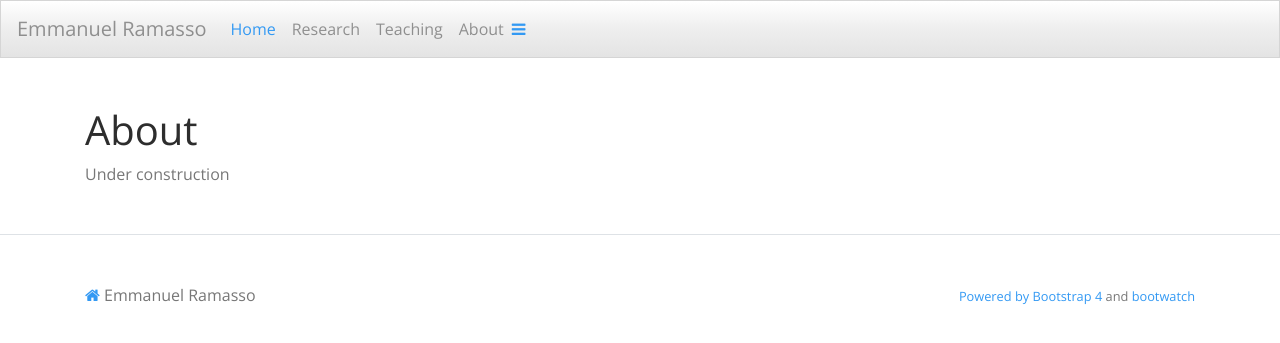
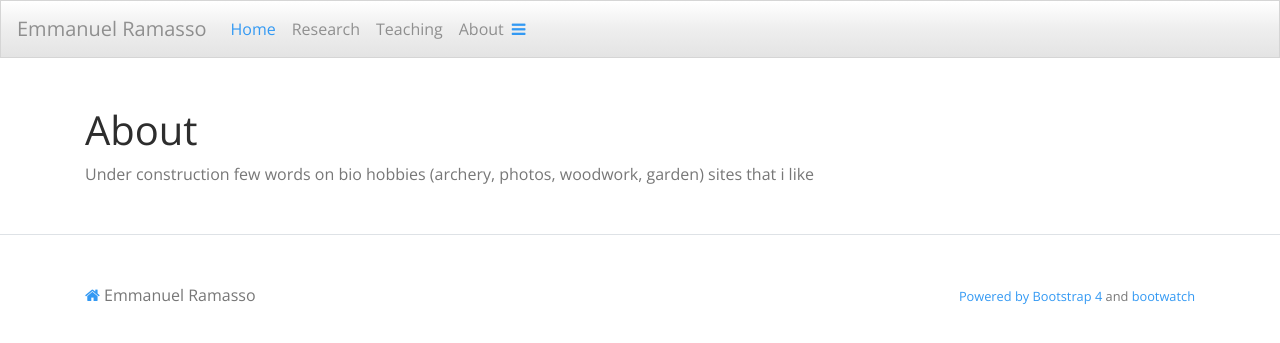
Before and after one commit to emmanuelramasso/emmanuelramasso.github.io, a Jekyll site: the page built from About.html, in a window 1280 px wide. Shown: the top 343 px of the page. Built offline with Jekyll 4.4.1, drawn with Linux system fonts in a browser that asks for light colours; a style sheet for code colours, icons or effects is not loaded.

Commit message:
Update About.html

```diff
--- a/About.html
+++ b/About.html
@@ -4,3 +4,7 @@ title: About
 ---
 
 Under construction
+
+few words on bio
+hobbies (archery, photos, woodwork, garden)
+sites that i like
```
